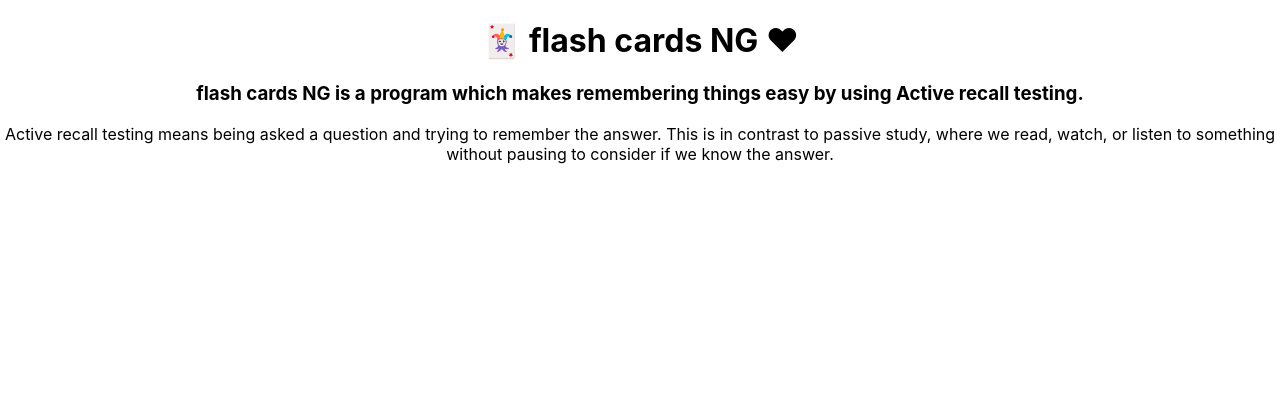
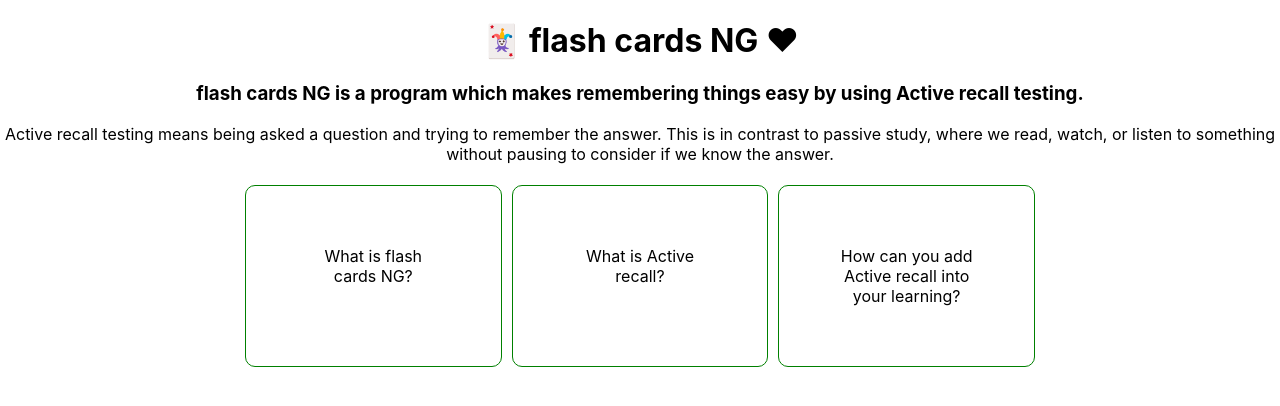
Before and after one commit to GaniyuSodiq/project-flashcard, a React (Create React App) app: page / in a window 1280 px wide. Shown: the top 406 px of the page. Built offline with nearby package versions, Linux system fonts and the light colour scheme.

Commit message:
display the question in questionpool

```diff
--- a/src/App.css
+++ b/src/App.css
@@ -1,5 +1,19 @@
 .App {
   text-align: center;
+}
+
+.cards {
+  display: grid;
+  grid-template-columns: 1fr 1fr 1fr;
+  max-width: 800px;
+  margin: 0 auto;
+}
+
+.card {
+  border: 1px green solid;
+  padding: 60px;
+  margin: 5px;
+  border-radius: 10px;
 }
 
 .App-logo {
--- a/src/App.js
+++ b/src/App.js
@@ -50,6 +50,14 @@ function Intro() {
   );
 }
 function Question() {}
-function Flashcards() {}
+function Flashcards() {
+  return (
+    <div className="cards">
+      {questionPool.map((q) => (
+        <div className="card">{q.question}</div>
+      ))}
+    </div>
+  );
+}
 
 export default App;
```
